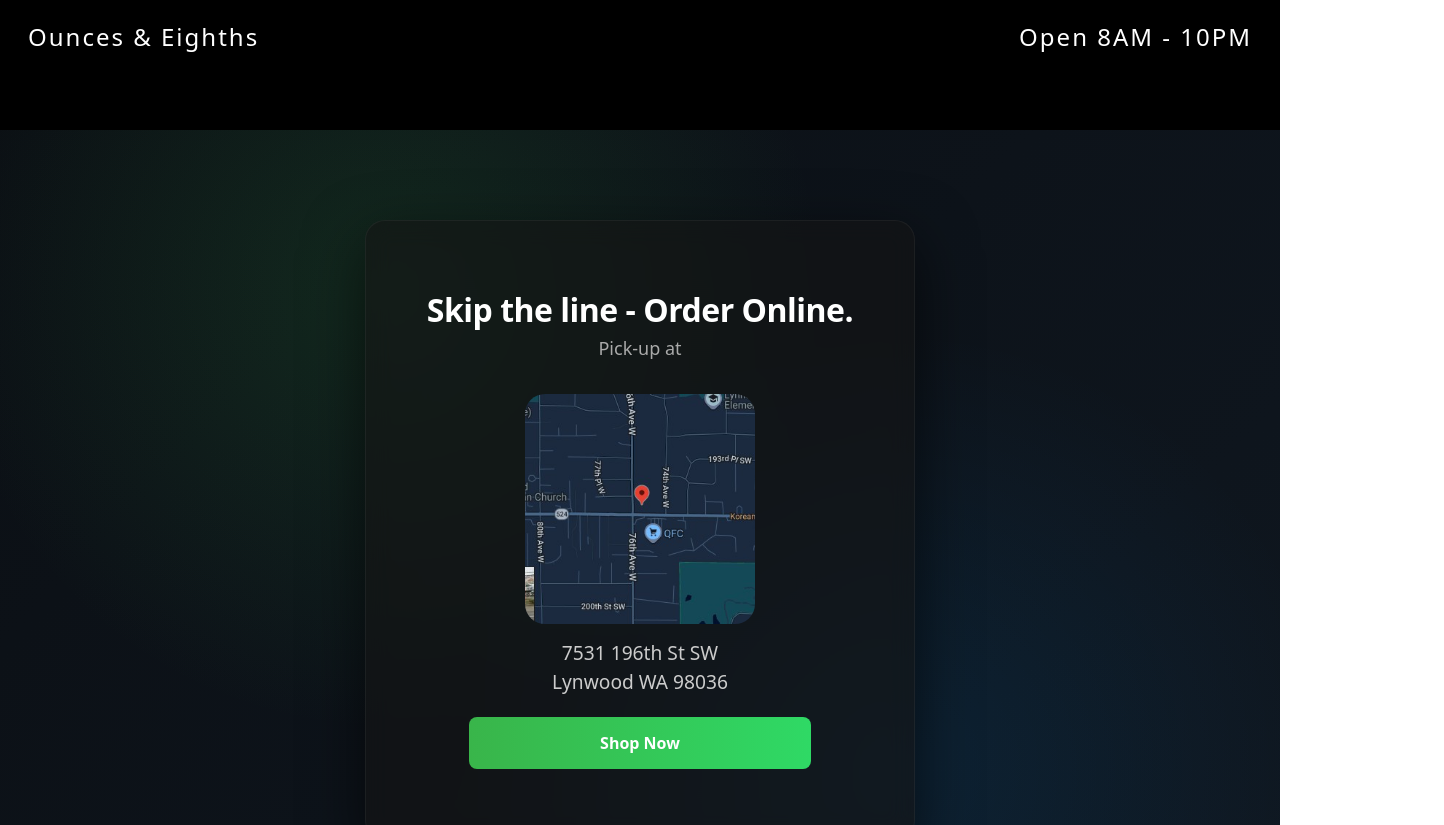
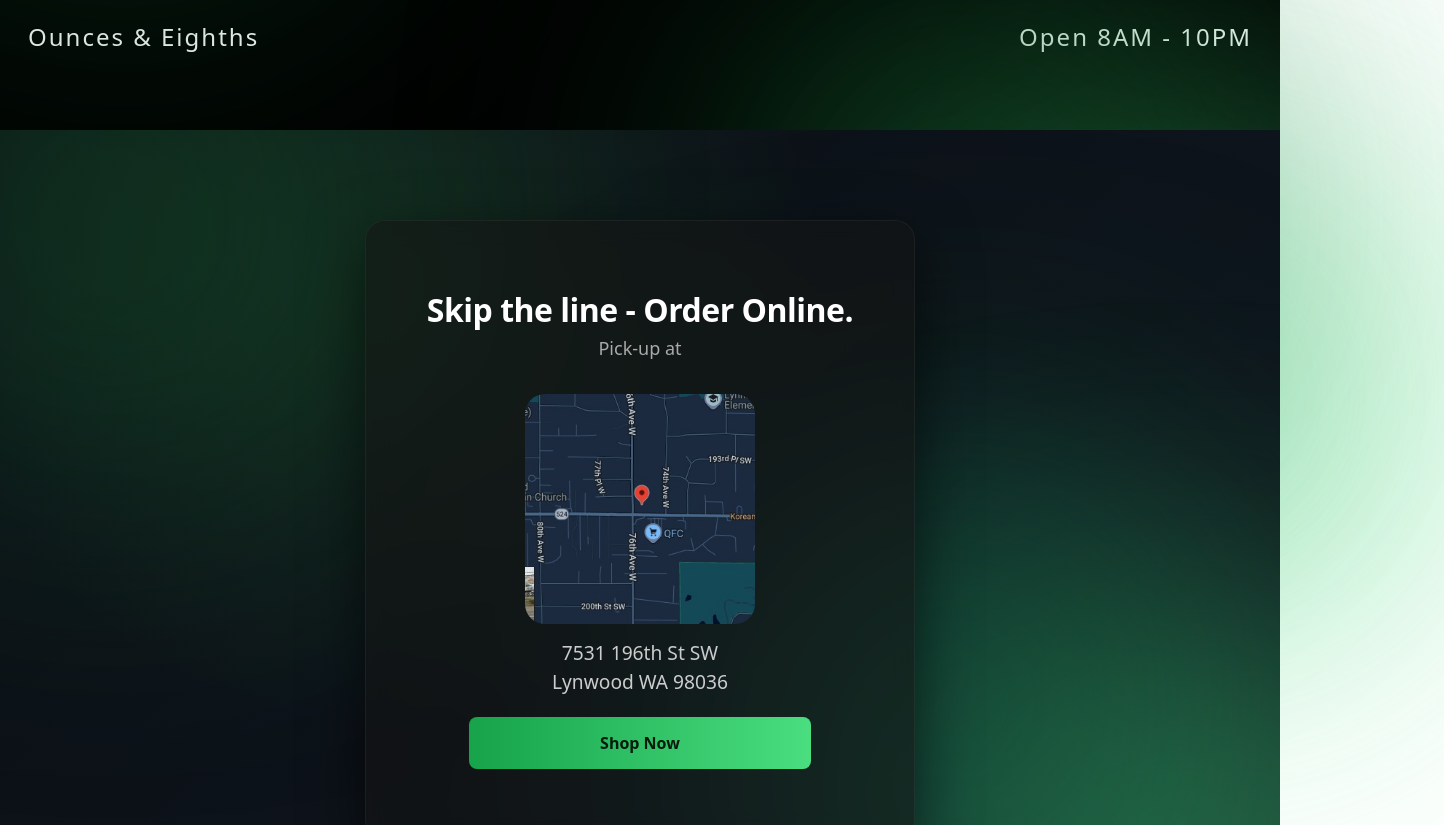
Before and after one commit to stetsonharding/Ounces-Eighths, a React (Vite) app: page / in a window 1280 px wide. Shown: the part 680-1505 px from the top of the page, 1444 px wide, since content can reach past the window. Built offline with nearby package versions, Linux system fonts and the light colour scheme.

Commit message:
blob fixes

```diff
--- a/src/components/BackgroundBlob.jsx
+++ b/src/components/BackgroundBlob.jsx
@@ -7,6 +7,8 @@
         <div className="blob blob1"></div>
         <div className="blob blob2"></div>
         <div className="blob blob3"></div>
+
+
       </div>
   )
 }
--- a/src/components/InfoBar.jsx
+++ b/src/components/InfoBar.jsx
@@ -1,10 +1,12 @@
 import React from 'react'
 
 import { Container } from 'react-bootstrap'
+import BackgroundBlob from './BackgroundBlob'
 
 const InfoBar = () => {
   return (
    <Container fluid className="info-container">
+    <BackgroundBlob/>
     <div className="hours-information">
     <p className="hours-text">Ounces & Eighths</p>
      <p className="hours-text">Open 8AM - 10PM</p>
--- a/src/components/OrderOnlinePickup.jsx
+++ b/src/components/OrderOnlinePickup.jsx
@@ -1,9 +1,12 @@
 import React from 'react'
 import GoogleMap from "../assets/GoogleMap.jpg"
 import "../css/OrderOnlinePickup.css"
+import BackgroundBlob from './BackgroundBlob';
 const OrderOnlinePickup = () => {
   return (
     <div className="pickup-container">
+
+ <BackgroundBlob />
       <div className="pickup-card">
         <h1 className="title">Skip the line - Order Online.</h1>
         <h2 className="subtitle">Pick-up at</h2>
--- /dev/null
+++ b/src/css/BackgroundBlob.css
@@ -0,0 +1,66 @@
+.pickup-container {
+  position: relative;
+  min-height: 100vh;
+  display: flex;
+  align-items: center;
+  justify-content: center;
+  background: radial-gradient(circle at top, #0f1a12, #070d09 60%);
+  overflow: hidden;
+}
+/* ===== Blob Wrapper ===== */
+
+.blobs {
+  position: absolute;
+  width: 100%;
+  height: 100%;
+  z-index: 0;
+}
+
+/* ===== Organic Cannabis Blobs ===== */
+
+.blob {
+  position: absolute;
+  width: 500px;
+  height: 500px;
+  border-radius: 50%;
+  filter: blur(140px);
+  opacity: 0.55;
+  animation: float 18s infinite ease-in-out alternate;
+}
+
+/* Deep emerald */
+
+.blob1 {
+  background: #14532d; /* forest green */
+  top: -150px;
+  left: -150px;
+}
+
+/* Bright cannabis green glow */
+
+.blob2 {
+  background: #4ade80; /* lime green */
+  bottom: -200px;
+  right: -150px;
+  animation-delay: 4s;
+}
+
+/* Dark moss tone */
+
+.blob3 {
+  background: #166534;
+  top: 40%;
+  left: 55%;
+  animation-delay: 8s;
+}
+
+/* Slower organic movement */
+
+@keyframes float {
+  0% {
+    transform: translate(0px, 0px) scale(1);
+  }
+  100% {
+    transform: translate(60px, -40px) scale(1.15);
+  }
+}
--- a/src/css/OrderOnlinePickup.css
+++ b/src/css/OrderOnlinePickup.css
@@ -76,13 +76,13 @@
 
 .shop-btn {
   margin-top: 20px;
-  background: linear-gradient(90deg, #39b54a, #2fd965);
-  color: white;
+  background: linear-gradient(90deg, #16a34a, #4ade80);
+  color: #051b0c;
   border: none;
   padding: 14px 0;
   width: 80%;
   font-size: 16px;
-  font-weight: 600;
+  font-weight: 700;
   border-radius: 8px;
   cursor: pointer;
   transition: all 0.3s ease;
@@ -90,5 +90,5 @@
 
 .shop-btn:hover {
   transform: translateY(-3px);
-  box-shadow: 0 15px 35px rgba(57, 181, 74, 0.4);
+  box-shadow: 0 15px 35px rgba(74, 222, 128, 0.4);
 }
```
